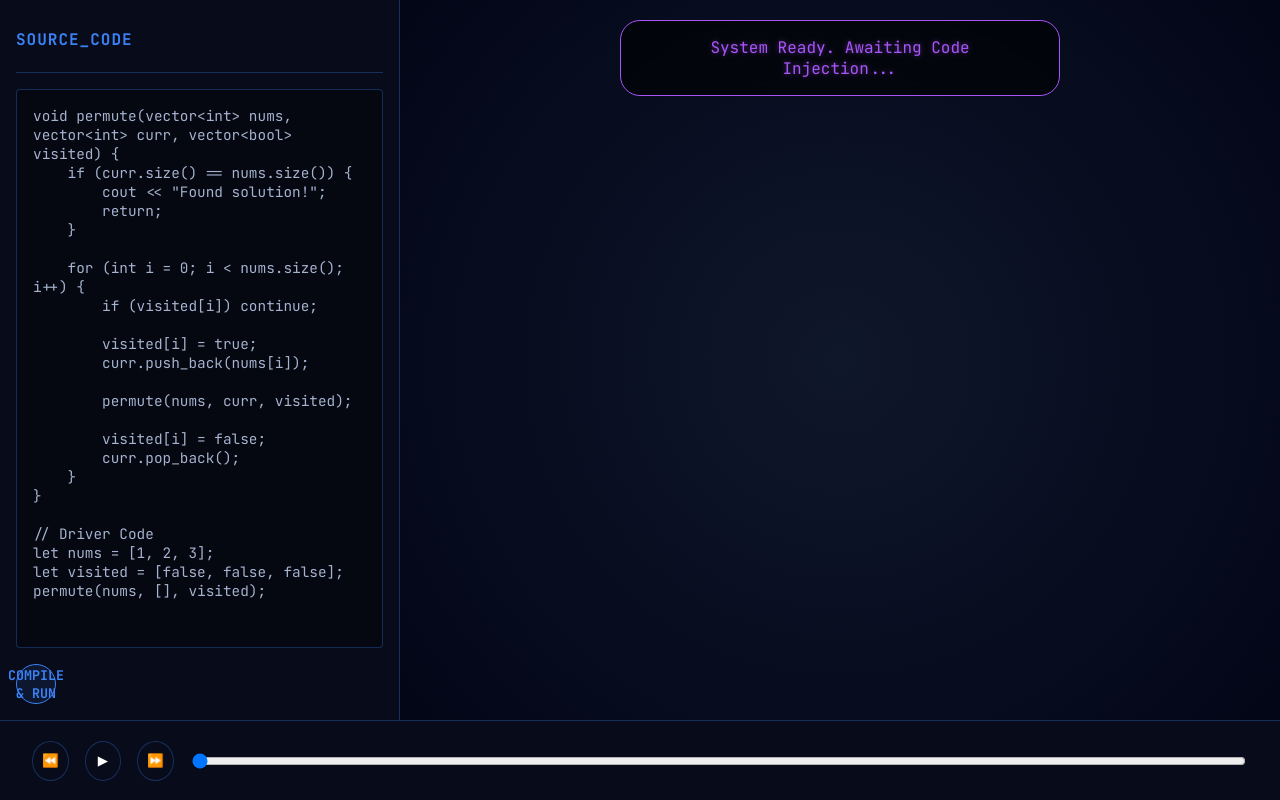
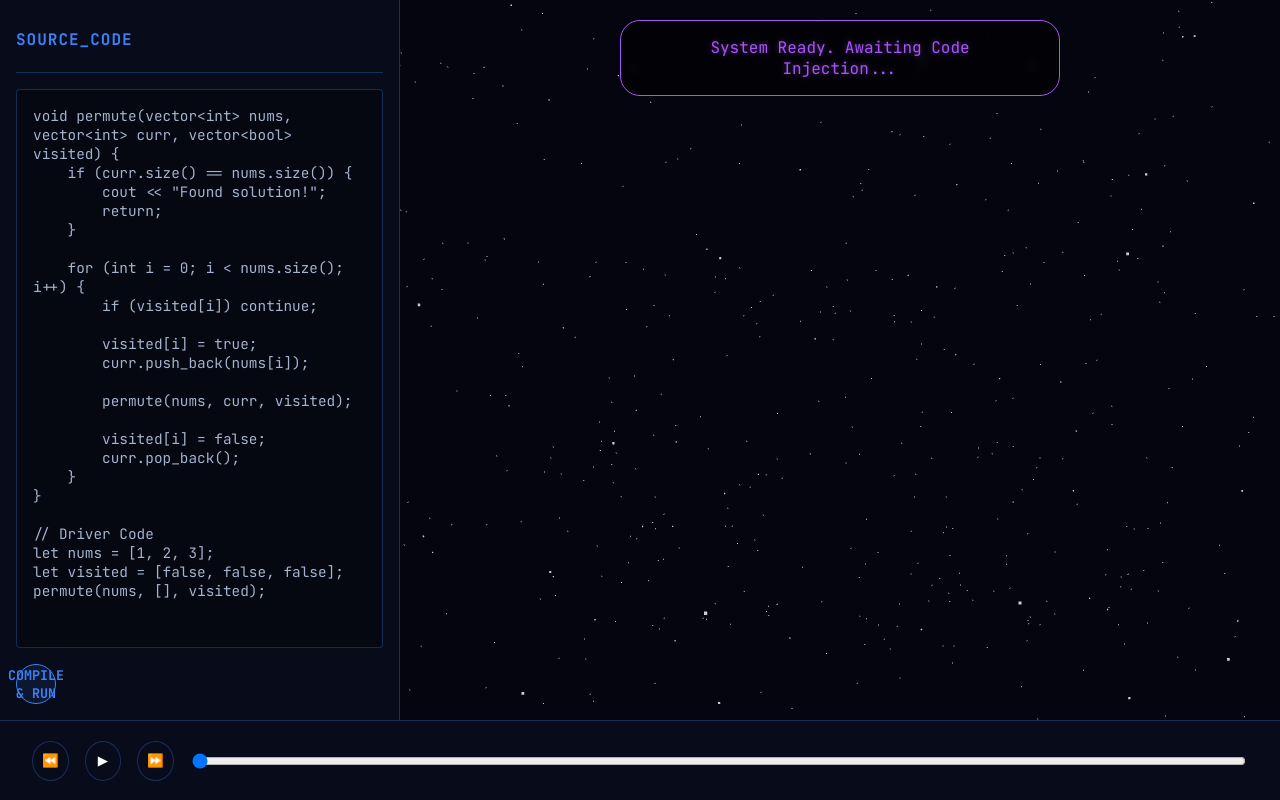
Before and after one commit to yogender-ai/Recursion-Xray, a plain HTML site: page index.html in a window 1280 px wide. Drawn offline with nearby package versions, Linux system fonts and the light colour scheme.

Commit message:
feat: introduce 3D stack visualization using Three.js with dedicated scene and stack frame managers, and refactor script loading to global scope.

```diff
--- a/index.html
+++ b/index.html
@@ -65,7 +65,22 @@ permute(nums, [], visited);
         </div>
     </div>
 
-    <script type="module" src="main.js"></script>
+    <!-- Scripts (Order Matters) -->
+    <!-- 1. Three.js via CDN -->
+    <!-- 1. Three.js via CDN -->
+    <script src="https://cdnjs.cloudflare.com/ajax/libs/three.js/r128/three.min.js"></script>
+    <script src="https://cdn.jsdelivr.net/npm/three@0.128.0/examples/js/controls/OrbitControls.js"></script>
+
+    <!-- 2. Core Modules (No 'type=module' needed now) -->
+    <script src="src/core/TraceEvent.js"></script>
+    <script src="src/core/StackFrame.js"></script>
+    <script src="src/core/RecursionTracer.js"></script>
+    <script src="src/core/CppTranspiler.js"></script>
+    <script src="src/vis3d/SceneManager.js"></script>
+    <script src="src/vis3d/StackVisualizer3D.js"></script>
+
+    <!-- 3. Main Logic -->
+    <script src="main.js"></script>
 </body>
 
 </html>
--- a/main.js
+++ b/main.js
@@ -1,7 +1,5 @@
-import { SceneManager } from './src/vis3d/SceneManager.js';
-import { StackVisualizer3D } from './src/vis3d/StackVisualizer3D.js';
-import { RecursionTracer } from './src/core/RecursionTracer.js';
-import { CppTranspiler } from './src/core/CppTranspiler.js';
+// Main Entry Point
+// Assumes all dependencies (SceneManager, CppTranspiler, etc.) are loaded globally via <script> tags.
 
 // --- State ---
 const sceneManager = new SceneManager('visContainer');
@@ -42,20 +40,16 @@ document.getElementById('btnRun').addEventListener('click', async () => {
         currentIndex = 0;
 
         // Execute
-        // We wrap in an async function to allow await
         const wrappedCode = `
             (async () => {
                 try {
                     ${jsCode}
 
-                    // Attempt to auto-call main if it exists
                     if (typeof main === 'function') { await main(); }
 
-                    // Assuming functionality like 'permute' might be called globally in the user script
-                    // The default example has global code at the bottom.
                 } catch (e) {
                     console.error("Runtime Error:", e);
-                    throw e; // Re-throw to be caught by outer catch
+                    throw e;
                 }
             })()
         `;
@@ -135,7 +129,4 @@ function updateVisuals(index) {
     const slider = document.getElementById('slider');
     slider.max = timeline.length - 1;
     slider.value = index;
-
-    // Highlight Code Line
-    // (If we had a way to map lines back to editor)
 }
--- a/src/vis3d/SceneManager.js
+++ b/src/vis3d/SceneManager.js
@@ -16,9 +16,16 @@ class SceneManager {
         this.renderer.setPixelRatio(window.devicePixelRatio);
         this.container.appendChild(this.renderer.domElement);
 
-        this.lights = [];
         this.initLights();
         this.initStarfield();
+
+        // OrbitControls
+        this.controls = new THREE.OrbitControls(this.camera, this.renderer.domElement);
+        this.controls.enableDamping = true;
+        this.controls.dampingFactor = 0.05;
+        this.controls.screenSpacePanning = false;
+        this.controls.minDistance = 5;
+        this.controls.maxDistance = 100;
 
         // Layers
         this.stackGroup = new THREE.Group();
@@ -32,19 +39,24 @@ class SceneManager {
     }
 
     initLights() {
-        // Ambient
-        const ambi = new THREE.AmbientLight(0x4040a0, 0.5);
+        // Ambient - slightly brighter/blue for cyber feel
+        const ambi = new THREE.AmbientLight(0x2a2a40, 0.6);
         this.scene.add(ambi);
 
-        // Point Light (The "Core")
-        const point = new THREE.PointLight(0x3b82f6, 2, 100);
-        point.position.set(0, 10, 10);
+        // Point Light (The "Core") - Intense Blue
+        const point = new THREE.PointLight(0x00f3ff, 2.5, 100);
+        point.position.set(5, 15, 15);
         this.scene.add(point);
 
-        // Purple rim light
-        const rim = new THREE.DirectionalLight(0xa855f7, 1);
-        rim.position.set(-10, 5, -10);
+        // Rim Light - Neon Purple/Pink from behind
+        const rim = new THREE.DirectionalLight(0xff00ff, 1.5);
+        rim.position.set(-10, 10, -20);
         this.scene.add(rim);
+
+        // Fill Light - Soft Cyan
+        const fill = new THREE.DirectionalLight(0x00ffff, 0.5);
+        fill.position.set(20, 0, 10);
+        this.scene.add(fill);
     }
 
     initStarfield() {
```
Also changed, not shown: src/vis3d/StackVisualizer3D.js (+2 -5 lines).
